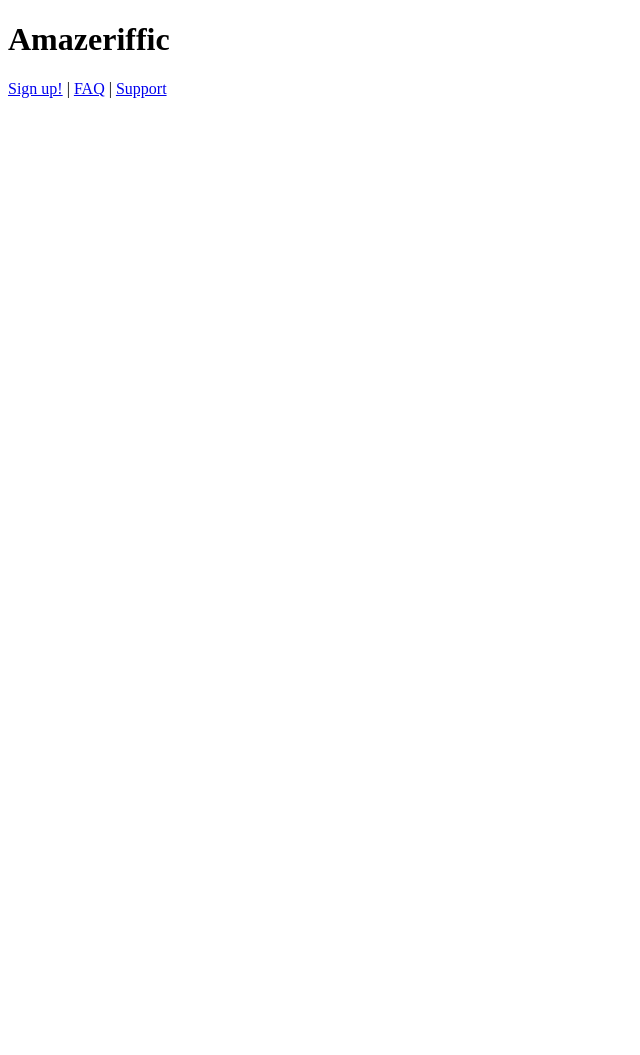
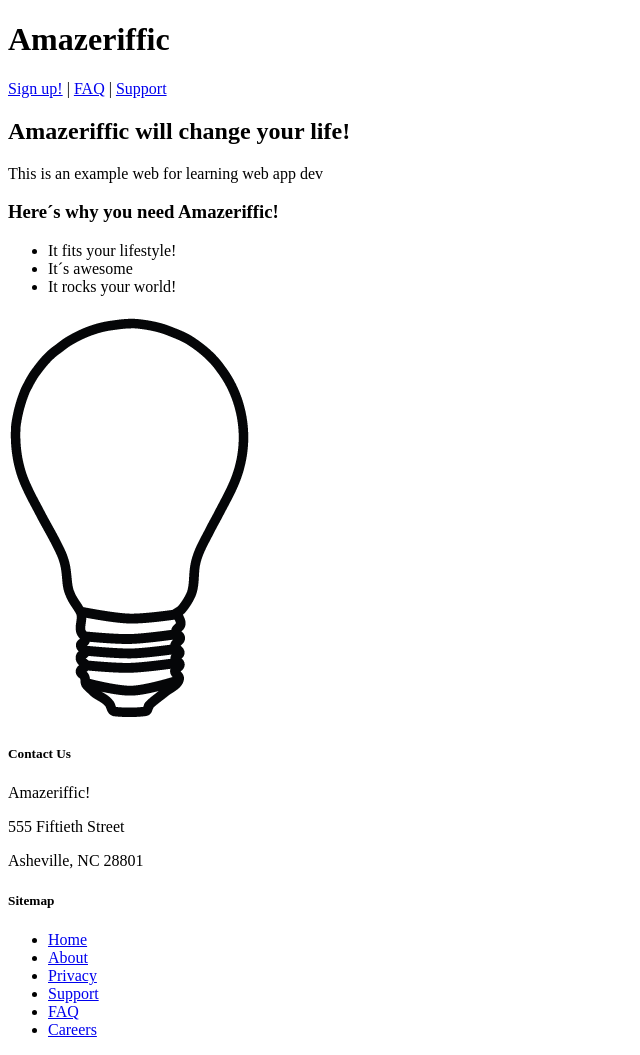
Before and after one commit to aba93/ProjectsLWAD, a plain HTML site: page index.html in a window 1280 px wide. Shown: the whole page, without its empty margins (0-640 px from the left). Before the commit the page ends 800 px from the top, so only its background shows below. Drawn offline with Linux system fonts and the light colour scheme.

Commit message:
Added footer

```diff
--- a/index.html
+++ b/index.html
@@ -15,9 +15,40 @@
 		</nav>
 
 		<main>
+			<h2>Amazeriffic will change your life!</h2>
+			<p>This is an example web for learning web app dev</p>
+
+			<h3>Here´s why you need Amazeriffic!</h3>
+
+			<ul>
+				<li>It fits your lifestyle!</li>
+				<li>It´s awesome</li>
+				<li>It rocks your world!</li>
+			</ul>
+
+		<img src="lightbulb.png" alt="an image of a lightbulb">
+
 		</main>
 
 		<footer>
+
+			<div class="contact">
+				<h5>Contact Us</h5>
+				<p>Amazeriffic!</p>
+				<p>555 Fiftieth Street</p>
+				<p>Asheville, NC 28801</p>
+			</div>
+
+			<div class="sitemap">
+				<h5>Sitemap</h5>
+				<ul>
+					<li><a href="#">Home</a></li>
+					<li><a href="#">About</a></li>
+					<li><a href="#">Privacy</a></li>
+					<li><a href="#">Support</a></li>
+					<li><a href="#">FAQ</a></li>
+					<li><a href="#">Careers</a></li>
+				</ul></div>
 		</footer>
 
 	</body>
```
